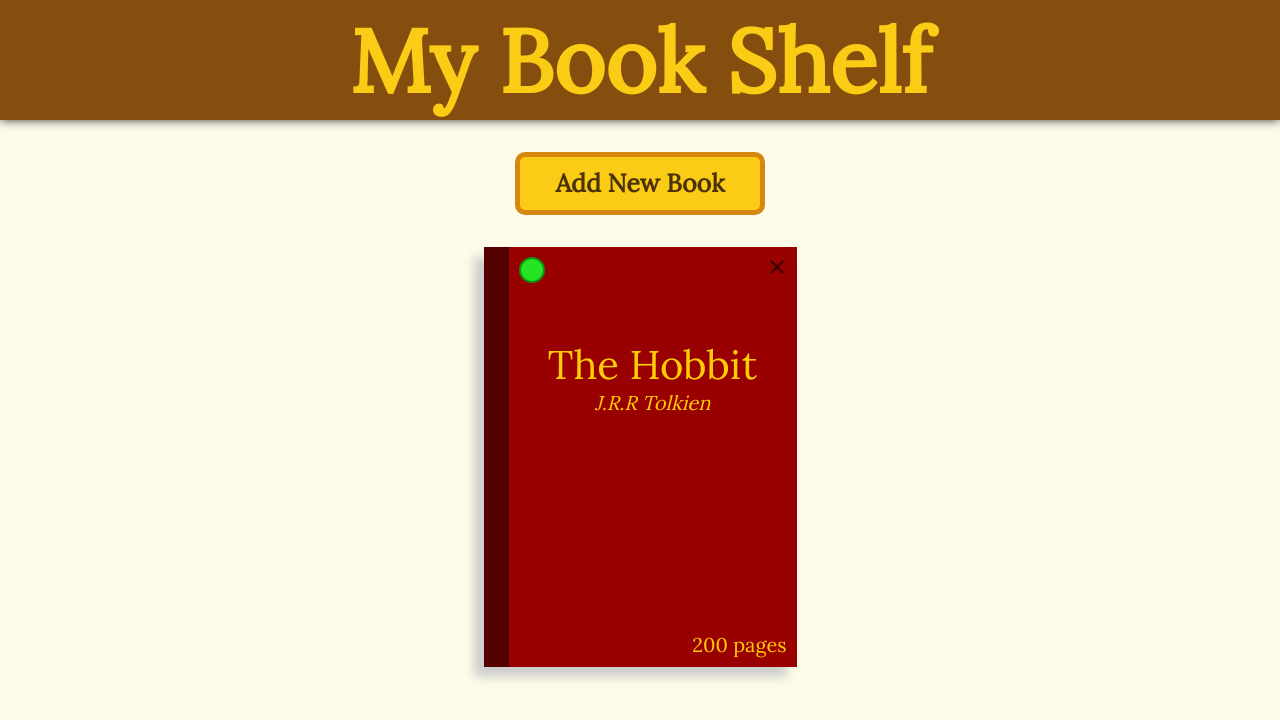
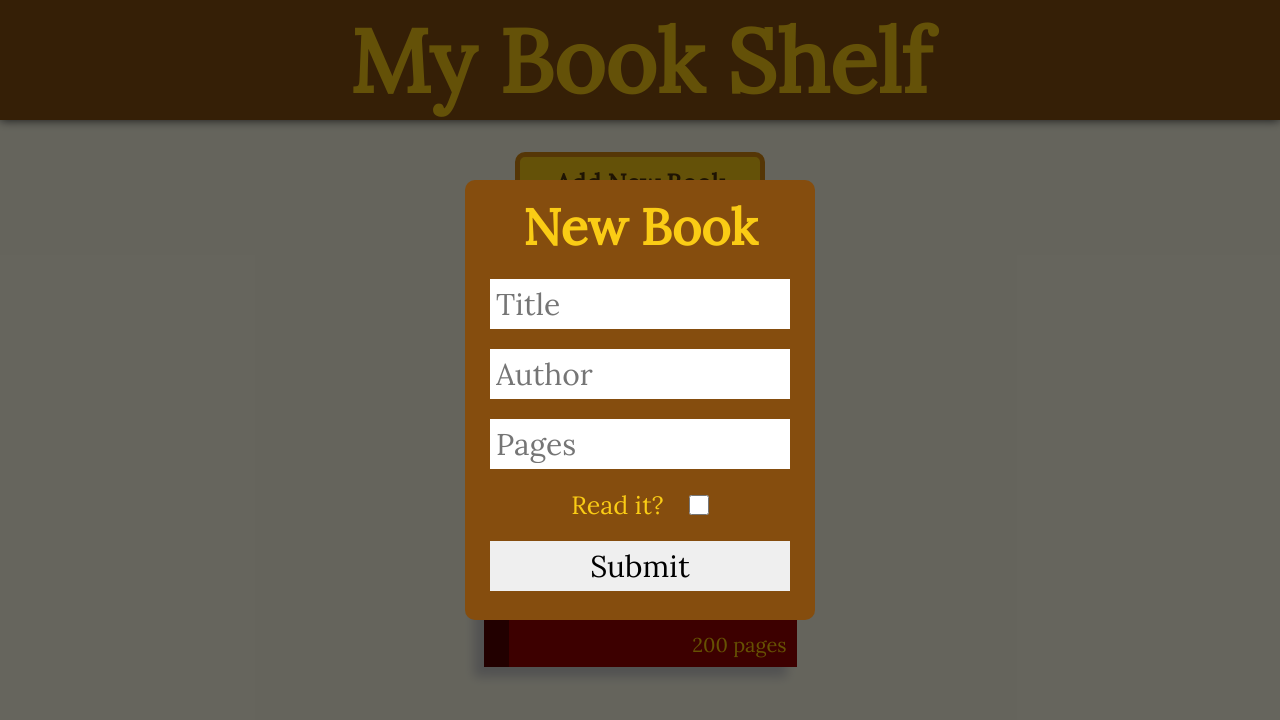
Before and after one commit to Jonathan-Foo/library-app, a plain HTML site: page index.html in a window 1280 px wide. Both pictures are taken after a click on the button "Add New Book". Drawn offline with Linux system fonts and the light colour scheme.

Commit message:
Added new book modal feature

```diff
--- a/index.html
+++ b/index.html
@@ -16,25 +16,36 @@
   </head>
   <body>
     <!-- PROMPT -->
-    <!-- <div class="addBookPrompt">
-      <form class="new-book-prompt">
+    <div class="addBookPrompt">
+      <span data-close-area class="overlay"></span>
+      <form class="new-book-prompt" id="modal">
         <p class="newBookHeader">New Book</p>
         <input type="text" name="" id="" placeholder="Title" required />
         <input type="text" name="" id="" placeholder="Author" required />
-        <input type="number" name="" id="" placeholder="Pages" required />
+        <input
+          type="number"
+          name=""
+          id=""
+          placeholder="Pages"
+          min="0"
+          required
+        />
         <div id="reading-status">
           <p>Read it?</p>
           <input type="checkbox" name="" id="" />
         </div>
         <button type="submit">Submit</button>
       </form>
-    </div> -->
+    </div>
 
+    <!-- MAIN PAGE -->
     <div class="header">
       <p class="logo">My Book Shelf</p>
     </div>
     <div class="main">
-      <button id="new-book-button" type="button">Add New Book</button>
+      <button data-modal-target="#modal" id="new-book-button" type="button">
+        Add New Book
+      </button>
       <div class="card-section">
         <div class="card">
           <p id="title">The Hobbit</p>
--- a/script.js
+++ b/script.js
@@ -1,3 +1,32 @@
+const openModalButton = document.querySelectorAll('[data-modal-target]')
+const overlay = document.querySelector('[data-close-area]')
+
+openModalButton.forEach(button => {
+    button.addEventListener('click', () => {
+        const modal = document.querySelector(button.dataset.modalTarget)
+        openModal(modal)
+    })
+})
+
+overlay.addEventListener('click', () => {
+        const modal = document.querySelector('.new-book-prompt')
+        closeModal(modal)
+    })
+
+
+function openModal(modal) {
+    if (modal == null) return
+    modal.classList.add('active')
+    overlay.classList.add('active')
+}
+
+function closeModal(modal) {
+    if (modal == null) return
+    modal.classList.remove('active')
+    overlay.classList.remove('active')
+}
+
+
 let myLibrary = []
 
 function Book(title, author, numberOfPages, readingStatus) {
@@ -16,7 +45,5 @@ function addBookToLibrary(book) {
 }
 
 const theHobbit = new Book('The Hobbit', 'J.R.R Tolkien', 295, 'not read yet')
-theHobbit.info()
-console.log(theHobbit.title)
-
-console.log(testing)
+// theHobbit.info()
+// console.log(theHobbit.title)
--- a/style.css
+++ b/style.css
@@ -96,6 +96,11 @@ body {
   background: rgb(36, 228, 36);
 }
 
+.readingStatusBtn:active {
+  border: 2px solid rgb(68, 4, 4);
+  background: rgb(255, 145, 0);
+}
+
 .removeBtn {
   border: none;
   position: absolute;
@@ -130,16 +135,31 @@ body {
 /* ADDIN NEW BOOK POP-UP */
 
 .addBookPrompt {
+  z-index: 2;
+}
+
+.overlay {
+  /* top: 50%;
+  left: 50%;
+  transform: translate(-50%, -50%); */
   position: absolute;
   width: 100%;
   height: 100%;
-  background: rgba(0, 0, 0, 0.5);
-  z-index: 2;
   display: flex;
+  transition: 200ms ease-in-out;
+  background: rgba(0, 0, 0, 0.6);
+  opacity: 0;
+  pointer-events: none;
+}
+
+.overlay.active {
+  opacity: 1;
+  pointer-events: all;
 }
 
 .new-book-prompt {
   display: flex;
+  position: fixed;
   font-size: 50px;
   flex-direction: column;
   background-color: var(--main-color);
@@ -152,7 +172,16 @@ body {
   padding: 1.5em 0.5em;
   padding-top: 0.3em;
   gap: 0.4em;
-  margin: 200px 775px;
+  top: 50%;
+  left: 50%;
+  transform: translate(-50%, -50%) scale(0);
+  transition: 200ms ease-in-out;
+}
+
+.new-book-prompt.active {
+  top: 50%;
+  left: 50%;
+  transform: translate(-50%, -50%) scale(1);
 }
 
 .newBookHeader {
```
